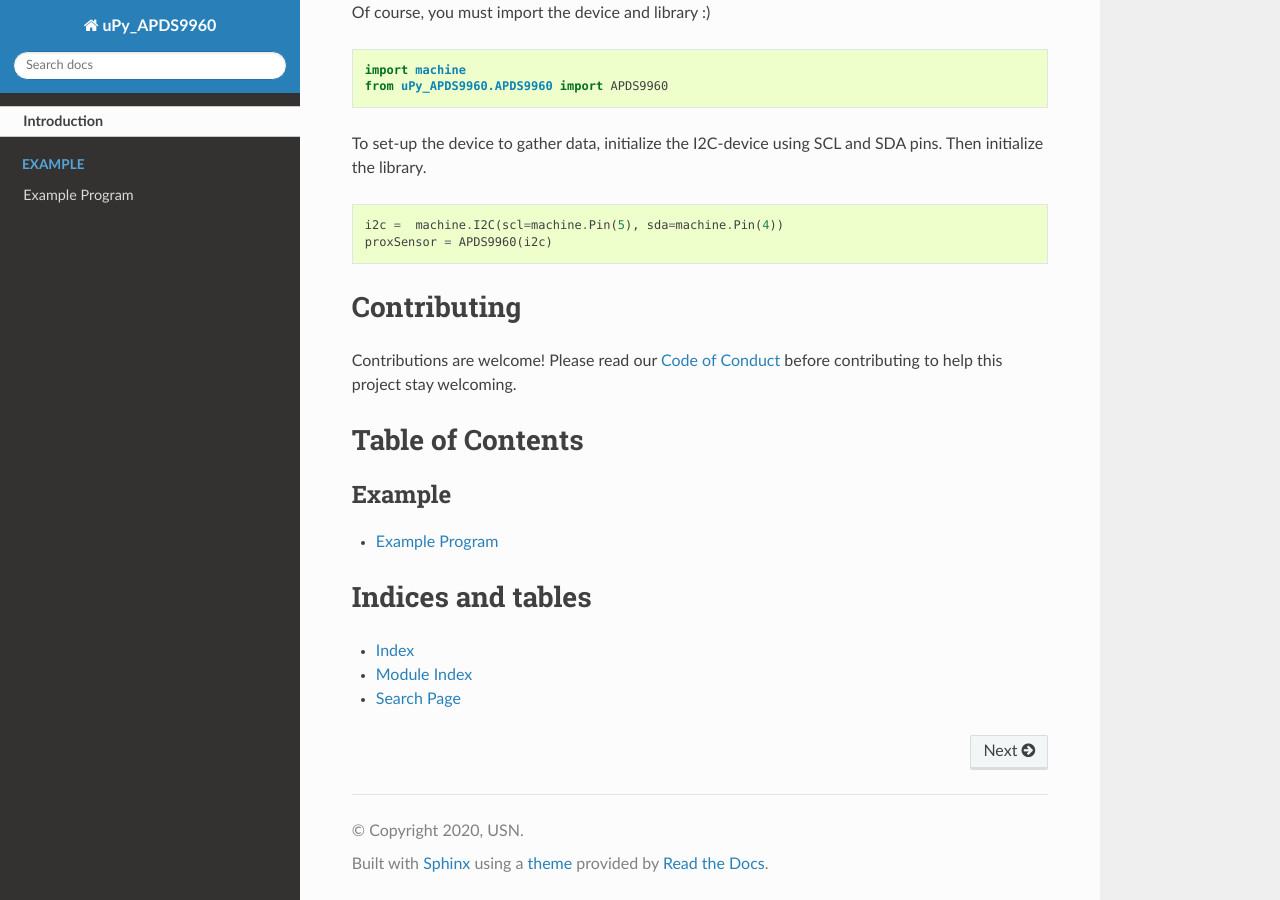
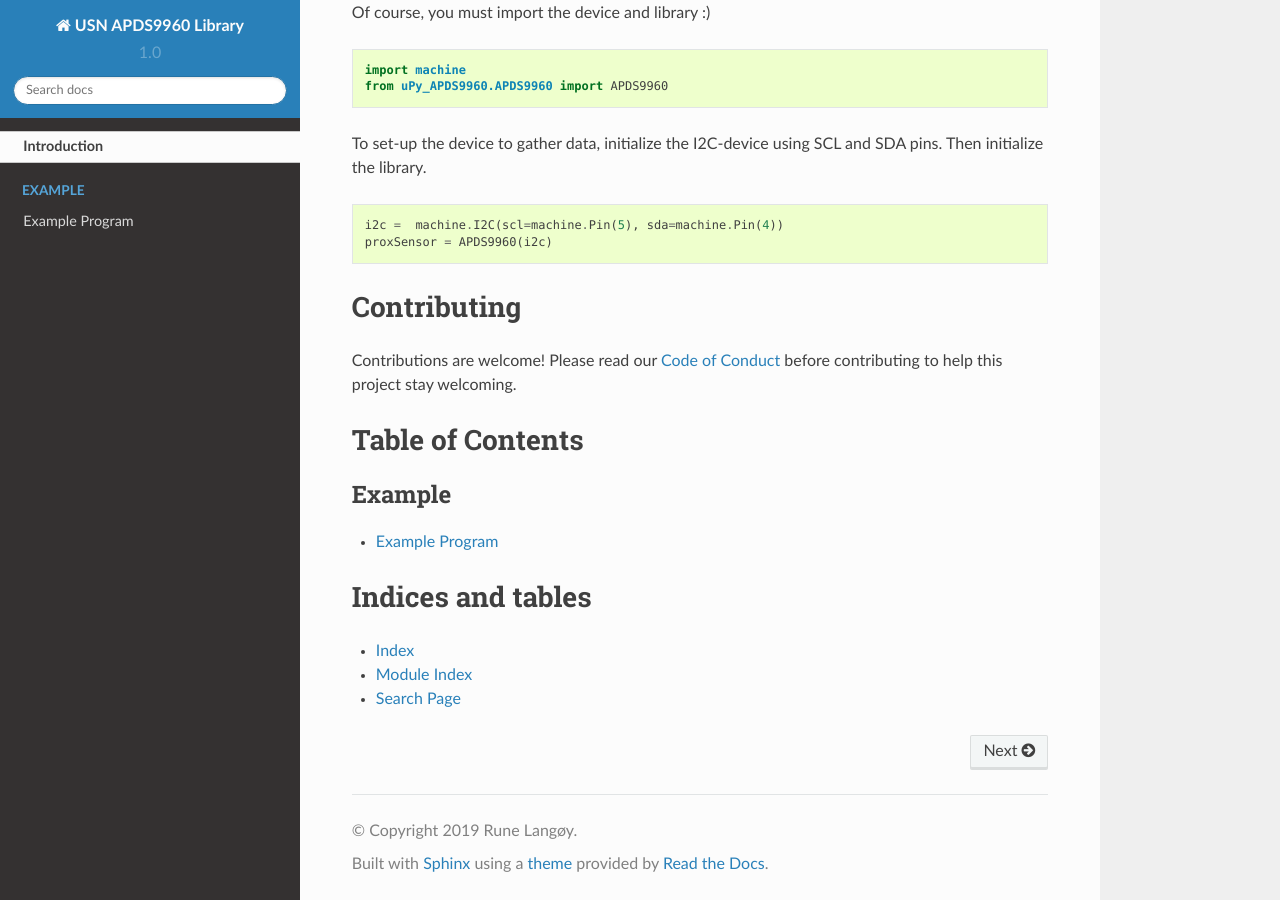
Before and after one commit to rlangoy/uPy_APDS9960, a Sphinx documentation site: the page built from docs/index.rst, in a window 1280 px wide and 900 px high, scrolled down 1074 px. Built offline with Sphinx 7.4.7 and the Read the Docs theme 2.0.0, drawn with Linux system fonts in a browser that asks for light colours; some of the changed lines change nothing that is shown.

Commit message:
Doc Update

```diff
--- a/docs/api.rst
+++ b/docs/api.rst
@@ -1,5 +1,5 @@
 
 .. If you created a package, create one automodule per module in the package.
 
-.. automodule:: apds9960
+.. automodule:: uPy_APDS9960.apds9960
    :members:
--- a/docs/conf.py
+++ b/docs/conf.py
@@ -1,39 +1,10 @@
 # -*- coding: utf-8 -*-
-#
-# Configuration file for the Sphinx documentation builder.
-#
-# This file does only contain a selection of the most common options. For a
-# full list see the documentation:
-# http://www.sphinx-doc.org/en/stable/config
 
-# -- Path setup --------------------------------------------------------------
-
-# If extensions (or modules to document with autodoc) are in another directory,
-# add these directories to sys.path here. If the directory is relative to the
-# documentation root, use os.path.abspath to make it absolute, like shown here.
-#
 import os
 import sys
-sys.path.insert(0, os.path.abspath('../uPy_APDS9960/'))
+sys.path.insert(0, os.path.abspath('..'))
 
-
-# -- Project information -----------------------------------------------------
-
-project = 'uPy_APDS9960'
-copyright = '2020, USN'
-author = 'Rune Langøy'
-
-# The short X.Y version
-version = ''
-# The full version, including alpha/beta/rc tags
-release = '0.0.1'
-
-
-# -- General configuration ---------------------------------------------------
-
-# If your documentation needs a minimal Sphinx version, state it here.
-#
-# needs_sphinx = '1.0'
+# -- General configuration ------------------------------------------------
 
 # Add any Sphinx extension module names here, as strings. They can be
 # extensions coming with Sphinx (named 'sphinx.ext.*') or your custom
@@ -52,18 +23,27 @@
 
 intersphinx_mapping = {'python': ('https://docs.python.org/3.4', None),'BusDevice': ('https://circuitpython.readthedocs.io/projects/busdevice/en/latest/', None),'CircuitPython': ('https://circuitpython.readthedocs.io/en/latest/', None)}
 
-
 # Add any paths that contain templates here, relative to this directory.
 templates_path = ['_templates']
 
-# The suffix(es) of source filenames.
-# You can specify multiple suffix as a list of string:
-#
-# source_suffix = ['.rst', '.md']
 source_suffix = '.rst'
 
 # The master toctree document.
 master_doc = 'index'
+
+# General information about the project.
+project = u'USN APDS9960 Library'
+copyright = u'2019 Rune Langøy'
+author = u'Rune Langøy'
+
+# The version info for the project you're documenting, acts as replacement for
+# |version| and |release|, also used in various other places throughout the
+# built documents.
+#
+# The short X.Y version.
+version = u'1.0'
+# The full version, including alpha/beta/rc tags.
+release = u'1.0'
 
 # The language for content autogenerated by Sphinx. Refer to documentation
 # for a list of supported languages.
@@ -74,37 +54,104 @@
 
 # List of patterns, relative to source directory, that match files and
 # directories to ignore when looking for source files.
-# This pattern also affects html_static_path and html_extra_path .
-exclude_patterns = []
+# This patterns also effect to html_static_path and html_extra_path
+exclude_patterns = ['_build', 'Thumbs.db', '.DS_Store', '.env', 'CODE_OF_CONDUCT.md']
+
+# The reST default role (used for this markup: `text`) to use for all
+# documents.
+#
+default_role = "any"
+
+# If true, '()' will be appended to :func: etc. cross-reference text.
+#
+add_function_parentheses = True
 
 # The name of the Pygments (syntax highlighting) style to use.
 pygments_style = 'sphinx'
 
+# If true, `todo` and `todoList` produce output, else they produce nothing.
+todo_include_todos = False
 
-# -- Options for HTML output -------------------------------------------------
+# If this is True, todo emits a warning for each TODO entries. The default is False.
+todo_emit_warnings = True
+
+
+# -- Options for HTML output ----------------------------------------------
 
 # The theme to use for HTML and HTML Help pages.  See the documentation for
 # a list of builtin themes.
 #
-html_theme = 'sphinx_rtd_theme'
+on_rtd = os.environ.get('READTHEDOCS', None) == 'True'
 
-# Theme options are theme-specific and customize the look and feel of a theme
-# further.  For a list of options available for each theme, see the
-# documentation.
-#
-# html_theme_options = {}
+if not on_rtd:  # only import and set the theme if we're building docs locally
+    try:
+        import sphinx_rtd_theme
+        html_theme = 'sphinx_rtd_theme'
+        html_theme_path = [sphinx_rtd_theme.get_html_theme_path(), '.']
+    except:
+        html_theme = 'default'
+        html_theme_path = ['.']
+else:
+    html_theme_path = ['.']
 
 # Add any paths that contain custom static files (such as style sheets) here,
 # relative to this directory. They are copied after the builtin static files,
 # so a file named "default.css" will overwrite the builtin "default.css".
 html_static_path = ['_static']
 
-# Custom sidebar templates, must be a dictionary that maps document names
-# to template names.
+# The name of an image file (relative to this directory) to use as a favicon of
+# the docs.  This file should be a Windows icon file (.ico) being 16x16 or 32x32
+# pixels large.
 #
-# The default sidebars (for documents that don't match any pattern) are
-# defined by theme itself.  Builtin themes are using these templates by
-# default: ``['localtoc.html', 'relations.html', 'sourcelink.html',
-# 'searchbox.html']``.
-#
-# html_sidebars = {}
+#html_favicon = '_static/favicon.ico'
+
+# Output file base name for HTML help builder.
+htmlhelp_basename = 'USNApds9960Librarydoc'
+
+# -- Options for LaTeX output ---------------------------------------------
+
+latex_elements = {
+     # The paper size ('letterpaper' or 'a4paper').
+     #
+     # 'papersize': 'letterpaper',
+
+     # The font size ('10pt', '11pt' or '12pt').
+     #
+     # 'pointsize': '10pt',
+
+     # Additional stuff for the LaTeX preamble.
+     #
+     # 'preamble': '',
+
+     # Latex figure (float) alignment
+     #
+     # 'figure_align': 'htbp',
+}
+
+# Grouping the document tree into LaTeX files. List of tuples
+# (source start file, target name, title,
+#  author, documentclass [howto, manual, or own class]).
+latex_documents = [
+    (master_doc, 'USNAPDS9960Library.tex', u'USNAPDS9960 Library Documentation',
+     author, 'manual'),
+]
+
+# -- Options for manual page output ---------------------------------------
+
+# One entry per manual page. List of tuples
+# (source start file, name, description, authors, manual section).
+man_pages = [
+    (master_doc, 'USNAPDS9960library', u'USN APDS9960 Library Documentation',
+     [author], 1)
+]
+
+# -- Options for Texinfo output -------------------------------------------
+
+# Grouping the document tree into Texinfo files. List of tuples
+# (source start file, target name, title, author,
+#  dir menu entry, description, category)
+texinfo_documents = [
+    (master_doc, 'USNAPDS9960Library', u'USN APDS9960 Library Documentation',
+     author, 'USNAPDS9960Library', 'One line description of project.',
+     'Miscellaneous'),
+]
```
